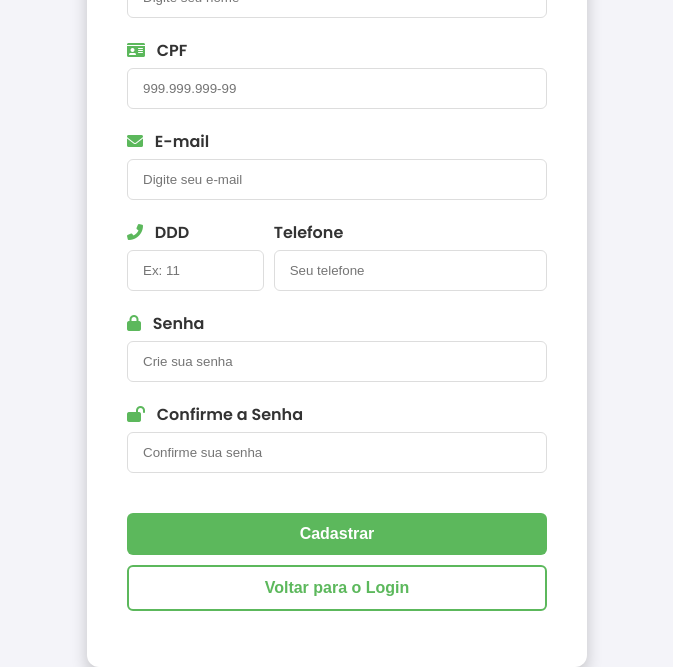
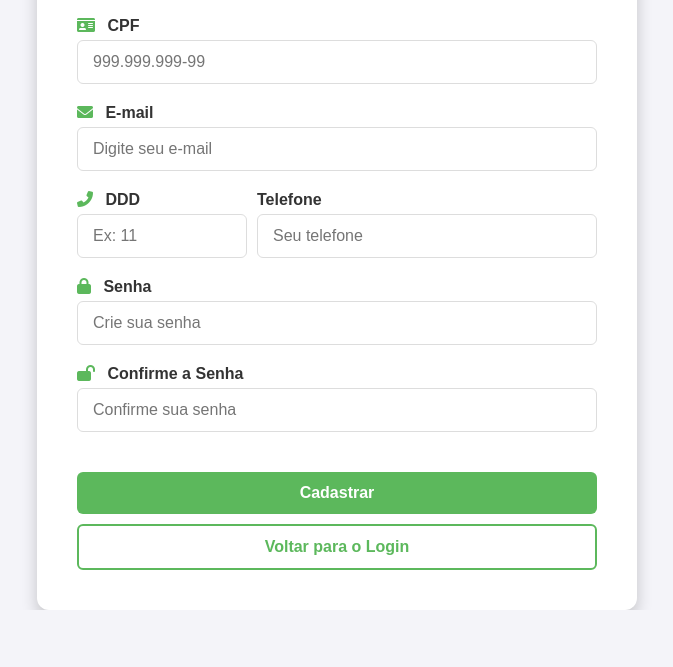
Before and after one commit to patinhasmagicasofc/PatinhasMagicasFront, a plain HTML site: page pages/public/cadastro-usuario.html in a window 1280 px wide. Shown: the part 203-870 px from the top of the page, without its empty margins (303-976 px from the left). After the commit the page ends 813 px from the top, so only its background shows below. Drawn offline with nearby package versions, Linux system fonts and the light colour scheme; a web font is replaced by a local one.

Commit message:
ajuste na pagina de cadastro com add de links adicionais

```diff
--- a/css/fullStyle.css
+++ b/css/fullStyle.css
@@ -1,5 +1,4 @@
 /* style.css */
-@import url('https://fonts.googleapis.com/css2?family=Poppins:wght@400;600;700&display=swap');
 
 :root {
     --primary-color: #5cb85c;   /* Verde Pet (confiança, natureza) */
@@ -105,7 +104,7 @@ canvas {
     border-radius: 12px;
     box-shadow: 0 8px 16px rgba(0, 0, 0, 0.2);
     width: 100%;
-    max-width: 420px;
+    max-width: 600px;
     text-align: center;
     position: relative;
     z-index: 5; /* acima do canvas, abaixo do menu */
--- a/pages/public/cadastro-usuario.html
+++ b/pages/public/cadastro-usuario.html
@@ -1,13 +1,23 @@
 <!DOCTYPE html>
 <html lang="pt-BR">
+
 <head>
     <meta charset="UTF-8">
     <meta name="viewport" content="width=device-width, initial-scale=1.0">
     <link rel="shortcut icon" href="img/favicon.ico" type="image/x-icon">
     <title>Patinhas Mágicas - Cadastro</title>
-    <link rel="stylesheet" href="../../css/fullStyle.css">
+    <link rel="stylesheet" href="/css/fullStyle.css">
+    <link rel="stylesheet" href="/css/style.css">
     <link rel="stylesheet" href="https://cdnjs.cloudflare.com/ajax/libs/font-awesome/6.0.0/css/all.min.css">
+
+    <link
+        href="https://fonts.googleapis.com/css2?family=ABeeZee:ital@0;1&family=Lexend:wght@100..900&family=Winky+Sans:ital,wght@0,300..900;1,300..900&display=swap"
+        rel="stylesheet" />
+    <link rel="stylesheet" href="https://fonts.googleapis.com/icon?family=Material+Icons" />
+    <link rel="stylesheet"
+        href="https://fonts.googleapis.com/css2?family=Material+Symbols+Outlined:opsz,wght,FILL,GRAD@20..48,100..700,0..1,-50..200" />
 </head>
+
 <body>
     <div class="login-container">
         <div class="header">
@@ -55,7 +65,8 @@
 
             <button type="submit" class="btn-login">Cadastrar</button>
 
-            <button type="button" class="btn-cadastro" onclick="window.location.href='login.html'">Voltar para o Login</button>
+            <button type="button" class="btn-cadastro" onclick="window.location.href='login.html'">Voltar para o
+                Login</button>
 
             <p id="mensagemErro" class="erro"></p>
             <p id="mensagemSucesso" class="erro" style="color: var(--primary-color);"></p>
@@ -72,4 +83,5 @@
     <script src="../../js/validacoesCampos.js"></script>
     <script src="../../js/cadastro-usuario.js"></script>
 </body>
+
 </html>
```
Also changed, not shown: pages/public/carrinho.html (+2 -2 lines).
